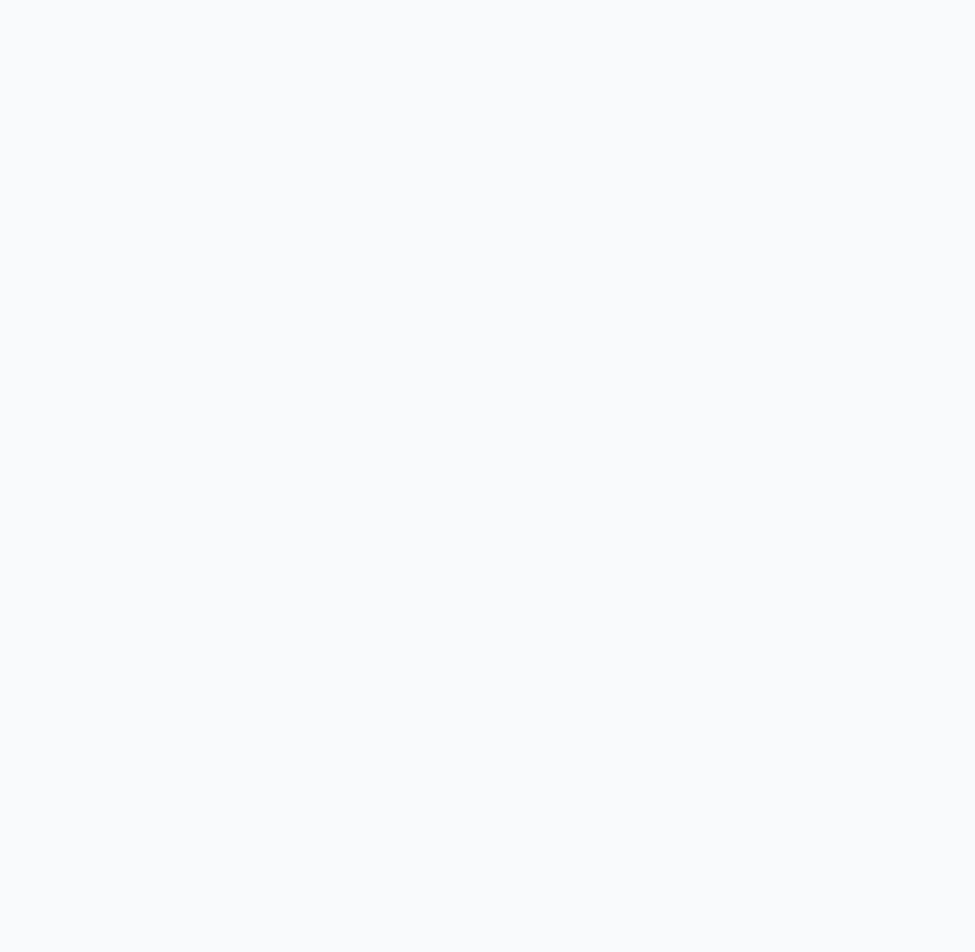
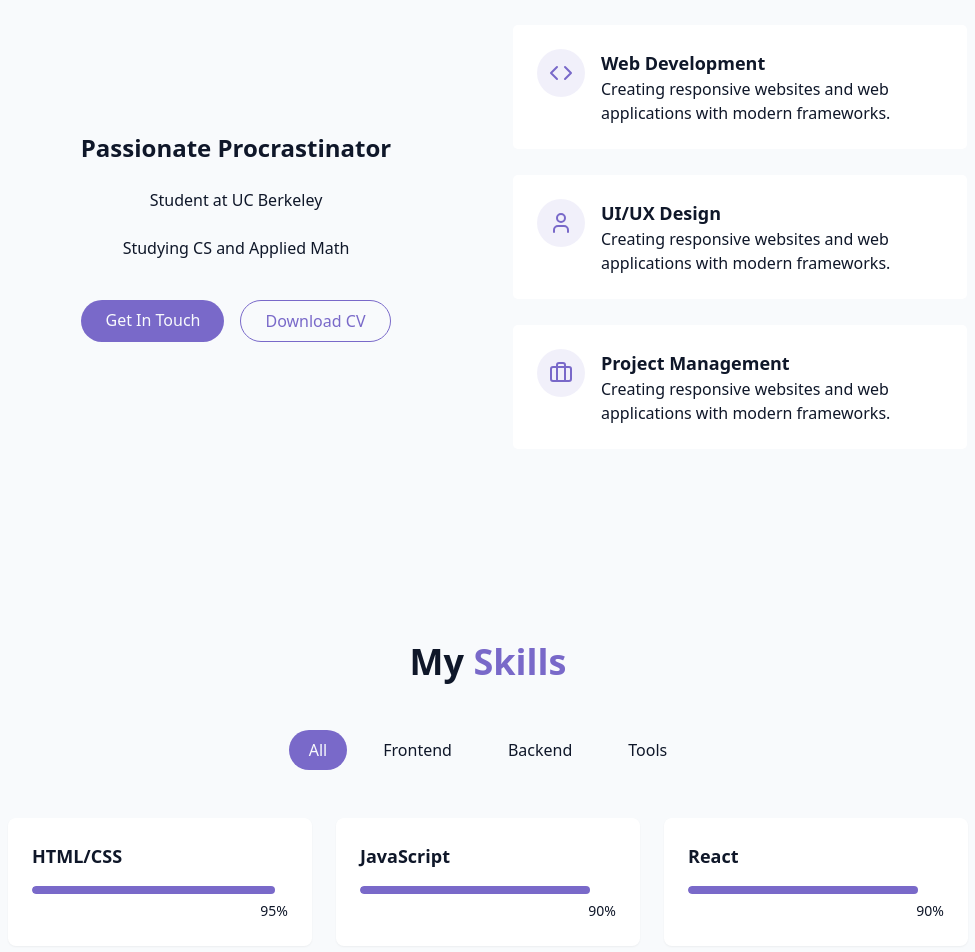
Before and after one commit to morganfung/portfolio_site, a React (Vite) app: page / in a window 1280 px wide. Shown: the part 960-1912 px from the top of the page, without its empty margins (152-1127 px from the left). Before the commit the page ends 800 px from the top, so only its background shows below. Built offline with nearby package versions, Linux system fonts and the light colour scheme.

Commit message:
about me and skills section added

```diff
--- /dev/null
+++ b/src/components/AboutSection.jsx
@@ -0,0 +1,87 @@
+import { Briefcase, Code, User } from "lucide-react"
+
+export const AboutSection = () => {
+    return (
+        <section id="about" className="py-24 px-4 relative">
+            {" "}
+            <div className="container mx-auto max-w-5xl">
+                <h2 className="text-3xl md:text-4xl font-bold mb-12 text-center">
+                    About <span className="text-primary"> Me</span>
+                </h2>
+
+                <div className="grid grid-cols-1 md:grid-cols-2 gap-12 items-center">
+                    <div className="space-y-6">
+                        <h3 className="text-2xl font-semibold">
+                            Passionate Procrastinator
+                        </h3>
+
+                        <p className="text-muted-foreground">
+                            Student at UC Berkeley
+                        </p>
+
+                        <p className="text-muted-foreground">
+                            Studying CS and Applied Math
+                        </p>
+
+                        <div className="flex flex-col sm:flex-row gap-4 pt-4 justify-center">
+                            <a href="#contact" className="cosmic-button">
+                                {" "}
+                                Get In Touch
+                            </a>
+
+                            <a href="#contact" className="px-6 py-2 rounded-full border border-primary text-primary hover:bg-primary/10 transition-colors duration-300">
+                                {" "}
+                                Download CV
+                            </a>
+                        </div>
+                    </div>
+
+                    <div className="grid grid-cols-1 gap-6">
+                        <div className="gradient-border p-6 card-hover">
+                            <div className="flex items-start gap-4">
+                                <div className="p-3 rounded-full bg-primary/10">
+                                    <Code className="h-6 w-6 text-primary"/>
+                                </div>
+                                <div className="text-left">
+                                    <h4 className="font-semibold text-lg"> Web Development </h4>
+                                    <p className="text-muted-foreground">
+                                        Creating responsive websites and web applications with
+                                        modern frameworks.
+                                    </p>
+                                </div>
+                            </div>
+                        </div>
+                        <div className="gradient-border p-6 card-hover">
+                            <div className="flex items-start gap-4">
+                                <div className="p-3 rounded-full bg-primary/10">
+                                    <User className="h-6 w-6 text-primary"/>
+                                </div>
+                                <div className="text-left">
+                                    <h4 className="font-semibold text-lg"> UI/UX Design </h4>
+                                    <p className="text-muted-foreground">
+                                        Creating responsive websites and web applications with
+                                        modern frameworks.
+                                    </p>
+                                </div>
+                            </div>
+                        </div>
+                        <div className="gradient-border p-6 card-hover">
+                            <div className="flex items-start gap-4">
+                                <div className="p-3 rounded-full bg-primary/10">
+                                    <Briefcase className="h-6 w-6 text-primary"/>
+                                </div>
+                                <div className="text-left">
+                                    <h4 className="font-semibold text-lg"> Project Management </h4>
+                                    <p className="text-muted-foreground">
+                                        Creating responsive websites and web applications with
+                                        modern frameworks.
+                                    </p>
+                                </div>
+                            </div>
+                        </div>
+                    </div>
+                </div>
+            </div>
+        </section>
+    );
+};
--- /dev/null
+++ b/src/components/SkillsSection.jsx
@@ -0,0 +1,92 @@
+import { useState } from "react";
+import { cn } from "@/lib/utils";
+
+const skills = [
+    // Frontend
+    {name: "HTML/CSS", level: 95, category: "frontend"},
+    {name: "JavaScript", level: 90, category: "frontend"},
+    {name: "React", level: 90, category: "frontend"},
+    {name: "TypeScript", level: 85, category: "frontend"},
+    {name: "Tailwind CSS", level: 90, category: "frontend"},
+    {name: "Next.js", level: 80, category: "frontend"},
+
+    // Backend
+    {name: "Node.js", level: 80, category: "backend"},
+    {name: "Express", level: 75, category: "backend"},
+    {name: "MongoDB", level: 70, category: "backend"},
+    {name: "PostgreSQL", level: 65, category: "backend"},
+    {name: "GraphQL", level: 60, category: "backend"},
+
+    // Tools
+    {name: "Git/GitHub", level: 90, category: "tools"},
+    {name: "Docker", level: 70, category: "tools"},
+    {name: "Figma", level: 85, category: "tools"},
+    {name: "VS Code", level: 95, category: "tools"}
+];
+
+const categories = ["all", "frontend", "backend", "tools"]
+
+export const SkillsSection = () => {
+
+    const [activeCategory, setActiveCategory] = useState("all");
+
+    const filteredSkills = skills.filter(
+        (skill) => activeCategory === "all" || skill.category === activeCategory
+    );
+
+    return (
+        <section
+            id="skills"
+            className="py-24 px-4 relative bg-secondary/30"
+        >
+            <div className="container mx-auto max-w-5xl">
+                <h2 className="text-3xl md:text-4xl font-bold mb-12 text-center">
+                    My <span className="text-primary">Skills</span>
+                </h2>
+
+                <div className="flex flex-wrap justify-center gap-4 mb-12">
+                    {categories.map((category, key) => (
+                        <button
+                            key={key}
+                            onClick={() => setActiveCategory(category)}
+                            className={cn(
+                                "px-5 py-2 rounded-full transition-colors duration-300 capitalize",
+                                activeCategory === category
+                                    ? "bg-primary text-primary-foreground"
+                                    : "bg-secondary/70 text-foreground hover:bg-secondary"
+                            )}
+                        >
+                            {category}
+                        </button>
+                    ))}
+                </div>
+
+                <div className="grid grid-cols-1 sm:grid-cols-2 lg:grid-cols-3 gap-6">
+                    {filteredSkills.map((skill, key) => (
+                        <div
+                            key={key}
+                            className="bg-card p-6 rounded-lg shadow-xs card-hover"
+                        >
+                            <div className="text-left mb-4">
+                                <h3 className="font-semibold text-lg"> {skill.name} </h3>
+                            </div>
+                            <div className="w-full bg-secondary/50 h-2 rounded-full overflow-hidden">
+                                <div
+                                    className="bg-primary h-2 rounded-full origin-left animate-grow_1.5s_ease-out"
+                                    style={{width: skill.level + "%"}}
+                                />
+                            </div>
+
+                            <div className="text-right mt-1">
+                                <span className="text-sm text-muted-foreground">
+                                    {skill.level}%
+                                </span>
+                            </div>
+                        </div>
+                    ))}
+
+                </div>
+            </div>
+
+        </section>);
+};
--- a/src/components/StarBackground.jsx
+++ b/src/components/StarBackground.jsx
@@ -52,7 +52,7 @@
                 id: i,
                 size: Math.random() * 2 + 1,
                 x: Math.random() * 100,
-                y: Math.random() * 20,
+                y: Math.random() * 80,
                 delay: Math.random() * 15,
                 animationDuration: Math.random() * 3 + 3
             });
--- a/src/components/ThemeToggle.jsx
+++ b/src/components/ThemeToggle.jsx
@@ -41,9 +41,9 @@
             )}
         >
             {isDarkMode ? (
-                <Sun className="h-6 w-6 text-yellow-300" />
+                <Sun className="h-6 w-6 text-white-300" />
             ) : (
-                <Moon className="h-6 w-6 text-blue-900" />
+                <Moon className="h-6 w-6 text-primary" />
             )}
         </button>
     );
--- a/src/pages/Home.jsx
+++ b/src/pages/Home.jsx
@@ -1,7 +1,9 @@
-import { Navbar } from "../components/Navbar";
-import { ThemeToggle } from "../components/ThemeToggle"
+import { Navbar } from "@/components/Navbar";
+import { ThemeToggle } from "@/components/ThemeToggle"
 import { StarBackground } from '@/components/StarBackground';
 import { HeroSection } from '@/components/HeroSection';
+import { AboutSection } from '@/components/AboutSection';
+import { SkillsSection } from '@/components/SkillsSection';
 
 /* DELETE: VID STOPPED AT 41:00 MARK */
 export const Home = () => {
@@ -19,6 +21,8 @@
         {/* Main Content: Hero, About, Skills, Projects */}
         <main>
             <HeroSection />
+            <AboutSection />
+            <SkillsSection />
         </main>
 
         {/* Footer */}
```
